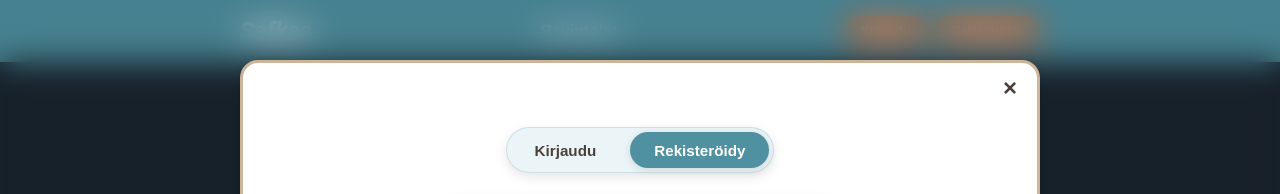
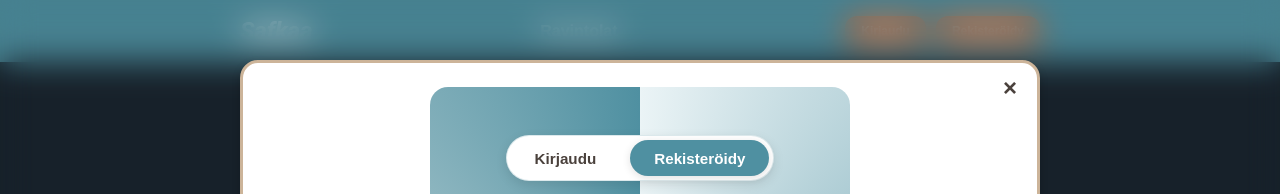
Before and after one commit to juusook/yksilotehtava_2026_ravintolat, a website: page index.html in a window 1280 px wide. Both pictures are taken after a click on the button "Rekisteröidy". Shown: the top 194 px of the page. Drawn offline with Linux system fonts and the light colour scheme.

Commit message:
feat: update login modal styles for improved layout and aesthetics

```diff
--- a/loginModal.css
+++ b/loginModal.css
@@ -2,14 +2,16 @@
   display: flex;
   flex-direction: column;
   align-items: center;
-  padding: 1.5rem 1rem;
+  padding: 2rem;
   max-width: 420px;
   margin: 0 auto;
+  background: conic-gradient(from 0deg, var(--lightcyan), var(--cyan), var(--ivory), var(--cyan));
+  border-radius: var(--border-radius-large);
 }
 
 .auth-container .menu-tabs {
   display: inline-flex;
-  background-color: var(--lightcyan);
+  background-color: white;
   padding: 4px;
   border-radius: 999px;
   gap: var(--medium-gap);
```
